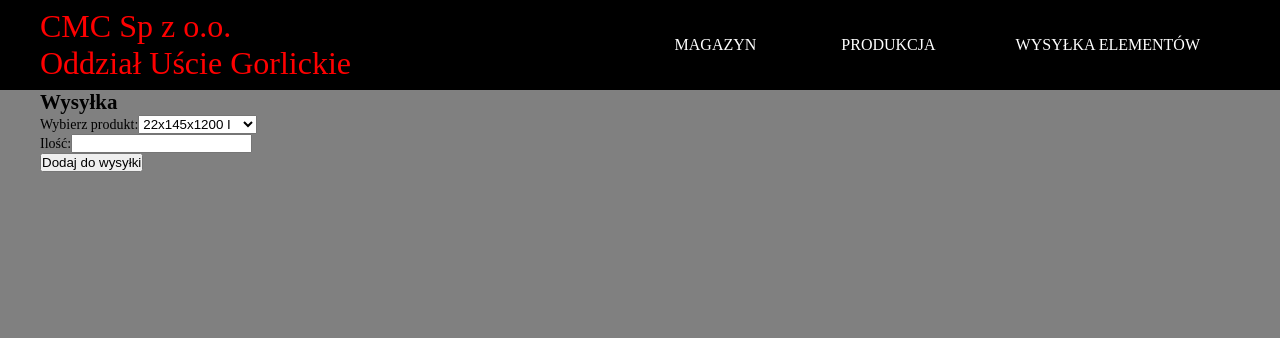
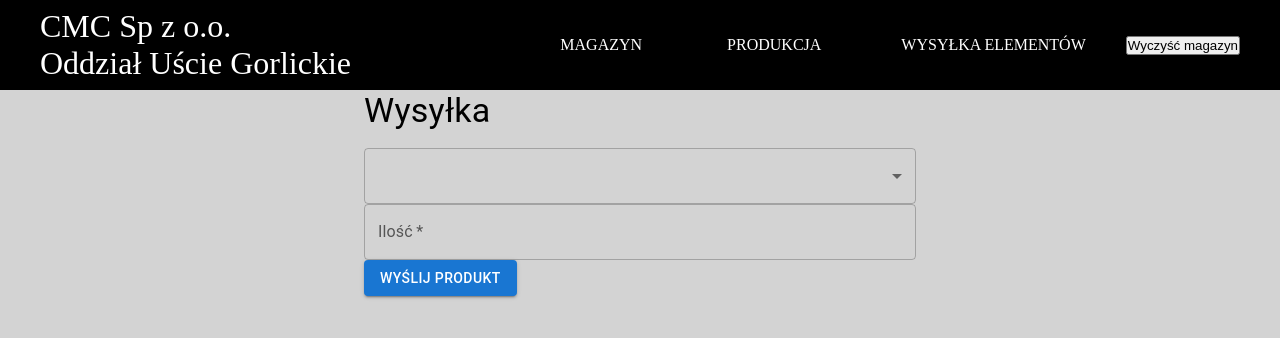
Before and after one commit to Lucjan-Mistak/My-app, a React (Create React App) app in the folder my-app/: page /shipment in a window 1280 px wide. Shown: the top 338 px of the page. Built offline with nearby package versions, Linux system fonts and the light colour scheme.

Commit message:
components

```diff
--- a/my-app/package.json
+++ b/my-app/package.json
@@ -3,6 +3,10 @@
   "version": "0.1.0",
   "private": true,
   "dependencies": {
+    "@emotion/react": "^11.11.4",
+    "@emotion/styled": "^11.11.0",
+    "@mui/material": "^5.15.13",
+    "@mui/styled-engine-sc": "^6.0.0-alpha.17",
     "@testing-library/jest-dom": "^5.17.0",
     "@testing-library/react": "^13.4.0",
     "@testing-library/user-event": "^13.5.0",
@@ -10,6 +14,7 @@
     "react-dom": "^18.2.0",
     "react-router-dom": "^6.22.3",
     "react-scripts": "5.0.1",
+    "styled-components": "^6.1.8",
     "web-vitals": "^2.1.4"
   },
   "scripts": {
--- a/my-app/src/App.js
+++ /dev/null
@@ -1,23 +0,0 @@
-import React from 'react';
-import { BrowserRouter as Router, Route, Routes } from 'react-router-dom';
-import Home from './components/Home';
-import Production from './components/Production';
-import Shipment from './components/Shipment';
-import Navbar from './components/Navbar';
-
-function App() {
-    return (
-        <Router>
-            <div>
-                <Navbar />
-                <Routes>
-                    <Route path="/" element={<Home />} />
-                    <Route path="/production" element={<Production />} />
-                    <Route path="/shipment" element={<Shipment />} />
-                </Routes>
-            </div>
-        </Router>
-    );
-}
-
-export default App;
--- /dev/null
+++ b/my-app/src/components/App.js
@@ -0,0 +1,28 @@
+import React, { useState } from 'react';
+import { BrowserRouter as Router, Route, Routes } from 'react-router-dom';
+import Home from './Home';
+import Production from './Production';
+import Shipment from './Shipment';
+import Navbar from './Navbar';
+
+function App() {
+    const [stock, setStock] = useState(() => {
+        const storedStock = localStorage.getItem('stock');
+        return storedStock ? JSON.parse(storedStock) : [];
+    });
+
+    return (
+        <Router>
+            <div>
+                <Navbar />
+                <Routes>
+                    <Route path="/" element={<Home stock={stock} />} />
+                    <Route path="/production" element={<Production stock={stock} setStock={setStock} />} />
+                    <Route path="/shipment" element={<Shipment stock={stock} setStock={setStock} />} />
+                </Routes>
+            </div>
+        </Router>
+    );
+}
+
+export default App;
--- a/my-app/src/components/Home.js
+++ b/my-app/src/components/Home.js
@@ -1,25 +1,92 @@
-import React from 'react';
+import React, { useState, useEffect } from 'react';
+import { Table, TableBody, TableCell, TableContainer, TableHead, TableRow, Paper } from '@mui/material';
+import productsData from '../data/products.json';
 
 function Home() {
+    const [stock, setStock] = useState(() => {
+        const storedStock = localStorage.getItem('stock');
+        return storedStock ? JSON.parse(storedStock) : [];
+    });
+
+    useEffect(() => {
+        const handleStorageChange = () => {
+            const storedStock = localStorage.getItem('stock');
+            setStock(storedStock ? JSON.parse(storedStock) : []);
+        };
+
+        window.addEventListener('storage', handleStorageChange);
+
+        return () => {
+            window.removeEventListener('storage', handleStorageChange);
+        };
+    }, []);
+
+    const aggregateStock = () => {
+        const aggregatedStock = {};
+        stock.forEach(item => {
+            if (aggregatedStock[item.name]) {
+                aggregatedStock[item.name] += item.quantity;
+            } else {
+                aggregatedStock[item.name] = item.quantity;
+            }
+        });
+        return aggregatedStock;
+    };
+
+    const calculateVolume = (quantity, boardVolume) => {
+        const volume = quantity * boardVolume;
+        return volume.toFixed(2); // Zaokrąglanie do dwóch miejsc po przecinku
+    };
+
+    const aggregatedStock = aggregateStock();
+
+    const totalVolume = Object.keys(aggregatedStock).reduce((total, productName) => {
+        const quantity = aggregatedStock[productName];
+        const volume = calculateVolume(quantity, getProductVolume(productName));
+        return total + parseFloat(volume);
+    }, 0);
+
     return (
-        <section className="warehouse">
-            <div className="container">
-                <h2>Aktualny stan magazynowy</h2>
-                <table>
-                    <thead>
-                    <tr>
-                        <th>Nazwa produktu</th>
-                        <th>Ilość w szt/mb</th>
-                        <th>m3</th>
-                    </tr>
-                    </thead>
-                    <tbody>
-
-                    </tbody>
-                </table>
-            </div>
-        </section>
+        <div className="container mt-4">
+            <h2>Aktualny stan magazynowy</h2>
+            <TableContainer component={Paper}>
+                <Table>
+                    <TableHead>
+                        <TableRow>
+                            <TableCell>Nazwa produktu</TableCell>
+                            <TableCell align="right">Ilość</TableCell>
+                            <TableCell align="right">m3</TableCell>
+                        </TableRow>
+                    </TableHead>
+                    <TableBody>
+                        {Object.keys(aggregatedStock).map((productName, index) => {
+                            const quantity = aggregatedStock[productName];
+                            const volume = calculateVolume(quantity, getProductVolume(productName));
+                            return (
+                                <TableRow key={index}>
+                                    <TableCell component="th" scope="row">
+                                        {productName}
+                                    </TableCell>
+                                    <TableCell align="right">{quantity.toFixed(2)}</TableCell> {/* Zaokrąglanie do dwóch miejsc po przecinku */}
+                                    <TableCell align="right">{volume}</TableCell>
+                                </TableRow>
+                            );
+                        })}
+                        <TableRow>
+                            <TableCell><strong>Suma:</strong></TableCell>
+                            <TableCell align="right"></TableCell>
+                            <TableCell align="right"><strong>{totalVolume.toFixed(2)}</strong></TableCell>
+                        </TableRow>
+                    </TableBody>
+                </Table>
+            </TableContainer>
+        </div>
     );
 }
 
 export default Home;
+
+function getProductVolume(productName) {
+    const product = productsData.find(product => product.name === productName);
+    return product ? product.boardVolume : 0;
+}
--- a/my-app/src/components/Navbar.js
+++ b/my-app/src/components/Navbar.js
@@ -1,10 +1,15 @@
 import React from 'react';
 import { Link } from 'react-router-dom';
 
-function Navbar() {
+function Navbar({ setStock }) {
+    const handleClearStock = () => {
+        setStock([]);
+        localStorage.removeItem('stock'); // Opcjonalnie, jeśli chcesz również usunąć dane z localStorage
+    };
+
     return (
         <header className="header">
-            <div className=" container header">
+            <div className="container header">
                 <div>
                     <h1 className="header__brand">CMC Sp z o.o.</h1>
                     <h2 className="header__brand">Oddział Uście Gorlickie</h2>
@@ -20,6 +25,9 @@
                         <li className="nav-element">
                             <Link to="/shipment" className="nav__link">Wysyłka elementów</Link>
                         </li>
+                        <li className="nav-element">
+                            <button className="nav__button" onClick={handleClearStock}>Wyczyść magazyn</button>
+                        </li>
                     </ul>
                 </nav>
             </div>
--- a/my-app/src/components/Production.js
+++ b/my-app/src/components/Production.js
@@ -1,37 +1,79 @@
-import React from 'react';
+import React, { useState, useEffect } from 'react';
+import productsData from '../data/products.json';
+import { Container, Typography, Select, FormControl, MenuItem, TextField, Button } from '@mui/material';
 
 function Production() {
-  return (
-    <div className="container">
-      <h2>Produkcja</h2>
-      <form>
-        <div>
-          <label>Wybierz produkt:</label>
-          <select>
-            <option value="22x145x1200 I">22x145x1200 I</option>
-            <option value="22x145x1200 IA">22x145x1200 IA</option>
-            <option value="22x145x1200 IB">22x145x1200 IB</option>
-            <option value="22x145x1200 II">22x145x1200 II</option>
-            <option value="22x100x1200 I">22x100x1200 I</option>
-            <option value="22x100x1200 IA">22x100x1200 IA</option>
-            <option value="22x100x1200 IB">22x100x1200 IB</option>
-            <option value="22x100x1200 II">22x100x1200 II</option>
-            <option value="22x145x800 I">22x145x800 I</option>
-            <option value="22x145x800 II">22x145x800 II</option>
-            <option value="Kant 78x100">Kant 78x100</option>
-            <option value="Kant 78x145">Kant 78x145</option>
-          </select>
-        </div>
-        <div>
-          <label>Ilość:</label>
-          <input
-            type="number"
-          />
-        </div>
-        <button type="submit">Dodaj do raportu produkcji</button>
-      </form>
-    </div>
-  );
+    const [productName, setProductName] = useState('');
+    const [quantity, setQuantity] = useState('');
+    const [stock, setStock] = useState(() => {
+        const storedStock = localStorage.getItem('stock');
+        return storedStock ? JSON.parse(storedStock) : [];
+    });
+
+    useEffect(() => {
+        const handleStorageChange = () => {
+            const storedStock = localStorage.getItem('stock');
+            setStock(storedStock ? JSON.parse(storedStock) : []);
+        };
+
+        window.addEventListener('storage', handleStorageChange);
+
+        return () => {
+            window.removeEventListener('storage', handleStorageChange);
+        };
+    }, []);
+
+    const handleSubmit = (event) => {
+        event.preventDefault();
+
+        const selectedProduct = productsData.find(product => product.name === productName);
+
+        if (selectedProduct) {
+            const newStockItem = {
+                id: stock.length + 1,
+                name: selectedProduct.name,
+                quantity: parseFloat(quantity), // Konwersja na liczbę zmiennoprzecinkową
+            };
+
+            const updatedStock = [...stock, newStockItem];
+            setStock(updatedStock);
+            localStorage.setItem('stock', JSON.stringify(updatedStock));
+        } else {
+            console.error('Wybrany produkt nie istnieje');
+        }
+
+        setProductName('');
+        setQuantity('');
+    };
+
+    return (
+        <Container maxWidth="sm" mt={4}>
+            <Typography variant="h4" mb={2}>Produkcja</Typography>
+            <form onSubmit={handleSubmit}>
+                <FormControl fullWidth mb={2}>
+                    <Select
+                        value={productName}
+                        onChange={(e) => setProductName(e.target.value)}
+                        required
+                    >
+                        <MenuItem value="">Wybierz produkt</MenuItem>
+                        {productsData.map((product, index) => (
+                            <MenuItem key={index} value={product.name}>{product.name}</MenuItem>
+                        ))}
+                    </Select>
+                </FormControl>
+                <TextField
+                    fullWidth
+                    label="Ilość"
+                    type="number"
+                    value={quantity}
+                    onChange={(e) => setQuantity(e.target.value)}
+                    required
+                />
+                <Button variant="contained" color="primary" type="submit" mt={2}>Dodaj produkt</Button>
+            </form>
+        </Container>
+    );
 }
 
 export default Production;
--- a/my-app/src/components/Shipment.js
+++ b/my-app/src/components/Shipment.js
@@ -1,35 +1,80 @@
-import React from 'react';
+import React, { useState } from 'react';
+import { Container, Typography, Select, FormControl, MenuItem, TextField, Button } from '@mui/material';
 
 function Shipment() {
-  return (
-      <div className="container">
-        <h2>Wysyłka</h2>
-        <form>
-          <div>
-            <label>Wybierz produkt:</label>
-            <select>
-              <option value="22x145x1200 I">22x145x1200 I</option>
-              <option value="22x145x1200 IA">22x145x1200 IA</option>
-              <option value="22x145x1200 IB">22x145x1200 IB</option>
-              <option value="22x145x1200 II">22x145x1200 II</option>
-              <option value="22x100x1200 I">22x100x1200 I</option>
-              <option value="22x100x1200 IA">22x100x1200 IA</option>
-              <option value="22x100x1200 IB">22x100x1200 IB</option>
-              <option value="22x100x1200 II">22x100x1200 II</option>
-              <option value="22x145x800 I">22x145x800 I</option>
-              <option value="22x145x800 II">22x145x800 II</option>
-              <option value="Kant 78x100">Kant 78x100</option>
-              <option value="Kant 78x145">Kant 78x145</option>
-            </select>
-          </div>
-          <div>
-            <label>Ilość:</label>
-            <input type="number"/>
-          </div>
-          <button type="submit">Dodaj do wysyłki</button>
-        </form>
-      </div>
-  );
+    const [productName, setProductName] = useState('');
+    const [quantity, setQuantity] = useState('');
+    const [stock, setStock] = useState(JSON.parse(localStorage.getItem('stock')) || []);
+
+    // Tworzymy Set dla unikalnych nazw produktów
+    const uniqueProductNames = new Set(stock.map(item => item.name));
+
+    const handleProductChange = (event) => {
+        setProductName(event.target.value);
+        // Ustawiamy domyślną ilość na 0
+        setQuantity('0');
+    };
+
+    const handleSubmit = (event) => {
+        event.preventDefault();
+
+        const index = stock.findIndex(item => item.name === productName);
+
+        if (index !== -1) {
+            const availableQuantity = stock[index].quantity;
+            const requestedQuantity = parseInt(quantity);
+
+            if (requestedQuantity > availableQuantity) {
+                alert('Nie możesz wysłać większej ilości produktu niż jest w magazynie.');
+                return;
+            }
+
+            const updatedStock = [...stock];
+            updatedStock[index].quantity -= requestedQuantity;
+
+            if (updatedStock[index].quantity <= 0) {
+                updatedStock.splice(index, 1);
+            }
+
+            setStock(updatedStock);
+            localStorage.setItem('stock', JSON.stringify(updatedStock));
+            setProductName('');
+            setQuantity('');
+        } else {
+            alert('Nie znaleziono produktu w magazynie');
+        }
+    };
+
+    return (
+        <Container maxWidth="sm" mt={4}>
+            <Typography variant="h4" mb={2}>Wysyłka</Typography>
+            <form onSubmit={handleSubmit}>
+                <FormControl fullWidth mb={2}>
+                    <Select
+                        value={productName}
+                        onChange={handleProductChange}
+                        required
+                    >
+                        <MenuItem value="">Wybierz produkt</MenuItem>
+                        {/* Mapujemy unikalne nazwy produktów */}
+                        {[...uniqueProductNames].map((productName, index) => (
+                            <MenuItem key={index} value={productName}>{productName}</MenuItem>
+                        ))}
+                    </Select>
+                </FormControl>
+                <TextField
+                    fullWidth
+                    label="Ilość"
+                    type="number"
+                    value={quantity}
+                    onChange={(e) => setQuantity(e.target.value)}
+                    inputProps={{ min: 0 }}
+                    required
+                />
+                <Button variant="contained" color="primary" type="submit" mt={2}>Wyślij produkt</Button>
+            </form>
+        </Container>
+    );
 }
 
 export default Shipment;
--- a/my-app/src/index.js
+++ b/my-app/src/index.js
@@ -1,7 +1,7 @@
 import React from 'react';
 import ReactDOM from 'react-dom/client';
 import './scss/main.scss';
-import App from './App';
+import App from './components/App';
 import reportWebVitals from './reportWebVitals';
 
 const root = ReactDOM.createRoot(document.getElementById('root'));
--- a/my-app/src/scss/elements/_header.scss
+++ b/my-app/src/scss/elements/_header.scss
@@ -17,7 +17,7 @@
   &__brand {
     font-weight: normal;
     font-size: 2rem;
-    color: red;
+    color: white;
   }
 }
 
--- a/my-app/src/scss/settings/_base.scss
+++ b/my-app/src/scss/settings/_base.scss
@@ -1,6 +1,6 @@
 body {
   font-size: 14px;
-  background-color: grey;
+  background-color: lightgray;
 }
 
 a {
```
Also changed, not shown: my-app/src/data/products.json (+60 -18 lines), 1 other file (tests, documents, lock files or other folders).
